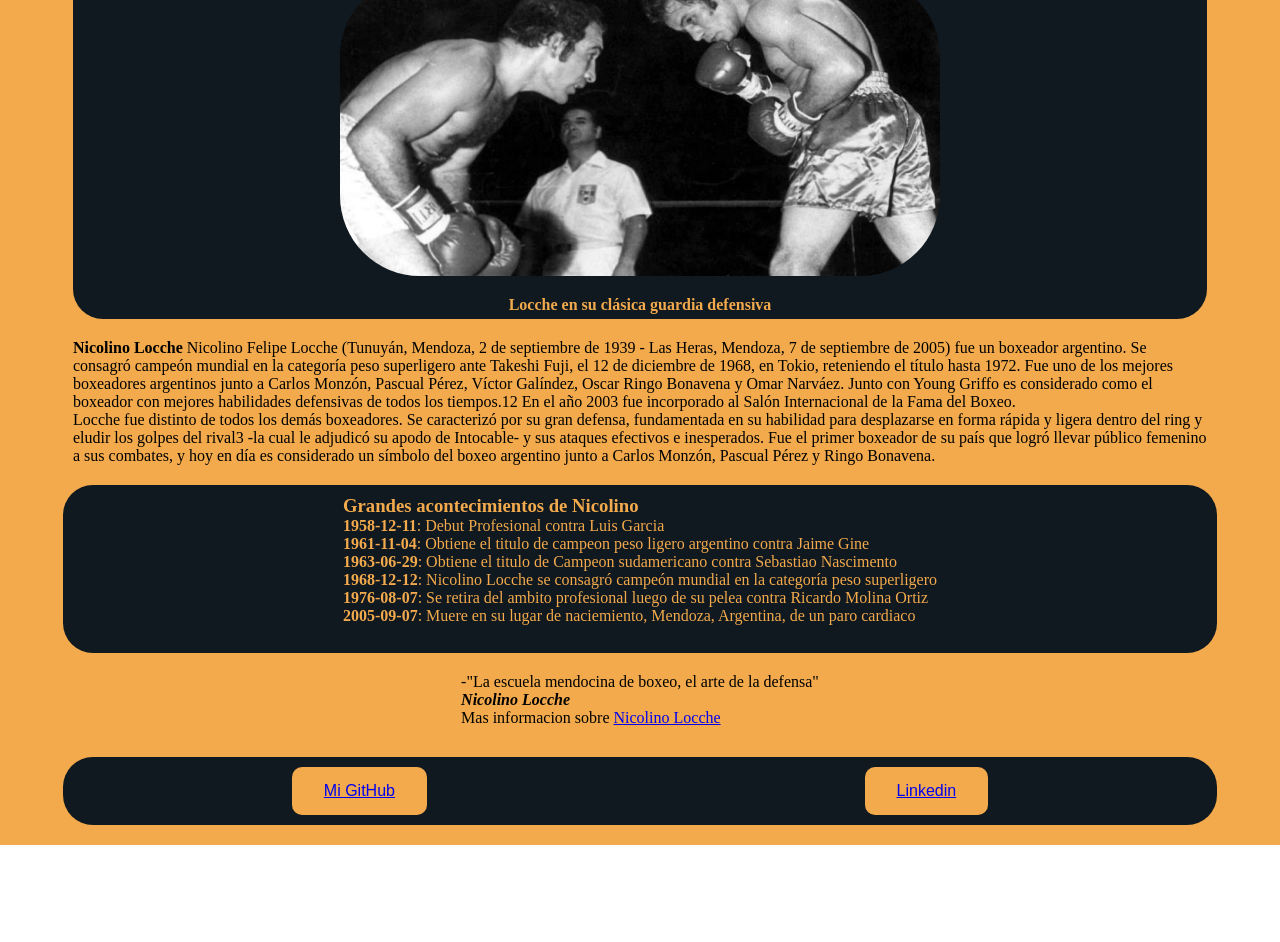
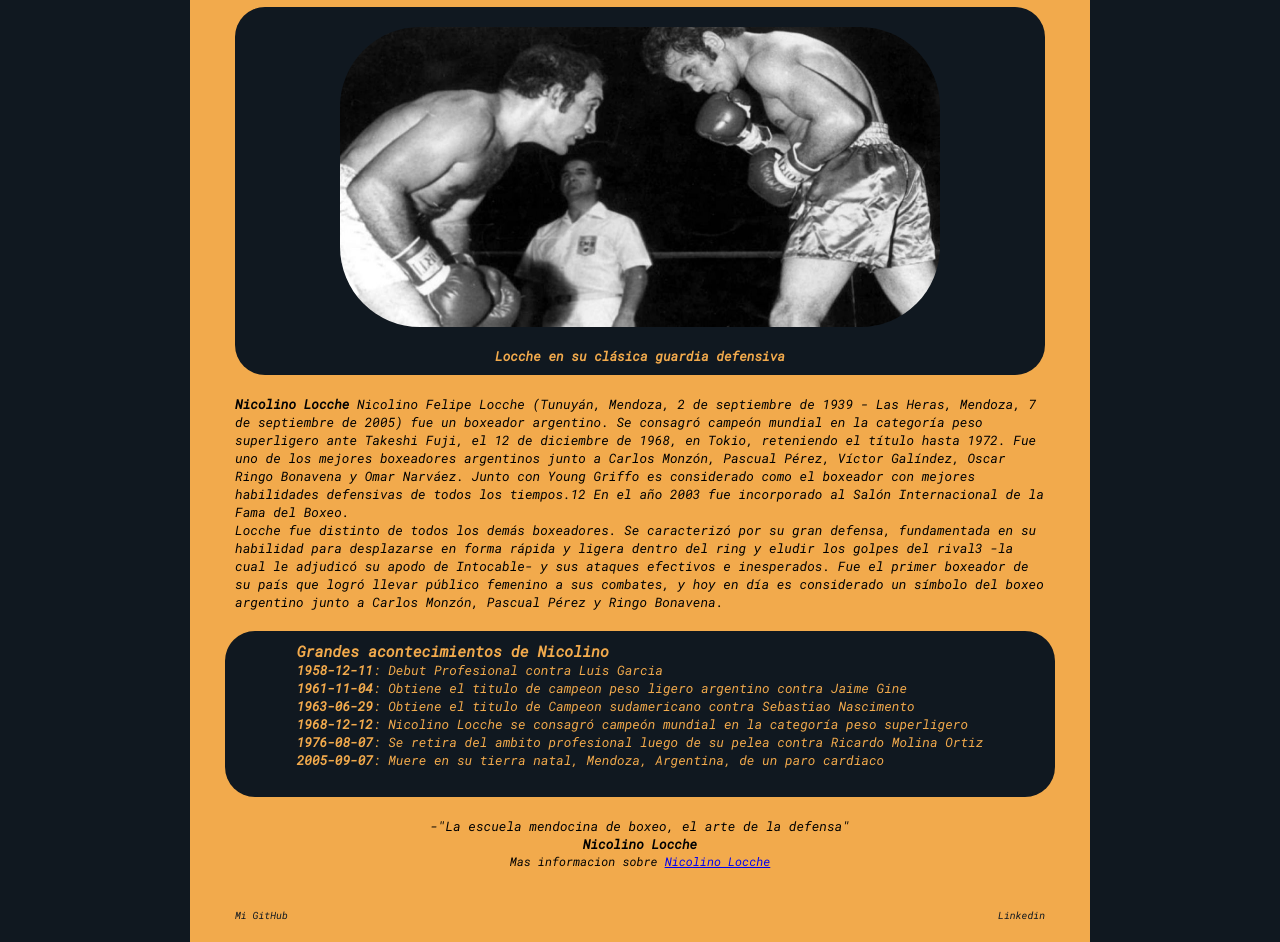
Before and after one commit to Trefu/Tribute-web, a plain HTML site: page index.html in a window 1280 px wide. Shown: the part 118-1060 px from the top of the page. Before the commit the page ends 963 px from the top, so only its background shows below. Drawn offline with Linux system fonts and the light colour scheme.

Commit message:
styles cambios
agregado background,fuente,ajustes de css

```diff
--- a/css/estilos.css
+++ b/css/estilos.css
@@ -9,13 +9,21 @@
 	display: flexbox;
 }
 
+
+body {
+	background-color: var(--color-oscuro);
+	font-family: 'Roboto Mono', monospace;
+	font-size: 13px;
+}
+
 .main-container {
 	display: flex;
 	flex-direction: column;
 	justify-content: center;
 	align-items: center;
+	width: 900px;
 	background-color: var(--color-claro);
-	padding: 10px;
+	margin: auto;
 
 }
 
@@ -27,14 +35,22 @@
 	flex-direction: column;
 	background-color: #101820ff;
 	width: 90%;
+
 	height: auto;
 	border-radius: 30px;
+}
+
+#img-caption {
+	margin-bottom: 10px;
 }
 
 header {
 	display: flex;
 	align-items: center;
 	flex-direction: column;
+	font-size: 14px;
+	margin: 10px;
+	padding: 20px;
 }
 
 
@@ -64,8 +80,17 @@ header {
 	display: flex;
 	flex-direction: column;
 	height: auto;
+	align-items: center;
 	padding: 10px;
 	margin: 10px;
+}
+
+.cita p {
+	font-size: 12px;
+}
+
+.cita blockquote {
+	font-size: 13px;
 }
 
 .lista {
@@ -78,49 +103,32 @@ header {
 	align-items: center;
 	border-radius: 30px;
 	padding: 10px;
+
 }
 
 .lista ul {
 	list-style: none;
-	font-size: 16px;
+	font-size: 13px;
 }
 
 footer {
 	display: flex;
 	flex-direction: row;
-	background-color: var(--color-oscuro);
 	color: var(--color-claro);
 	width: 90%;
 	height: auto;
-	justify-content: space-around;
+	justify-content: space-between;
 	margin: 10px 30px 10px 30px;
 	padding: 10px;
 	border-radius: 30px;
+}
+
+footer a {
+	color: var(--color-oscuro);
+	text-decoration: none;
 
 }
 
-
-
-
-.button {
-	background-color: var(--color-claro);
-	border: none;
-	color: white;
-	padding: 15px 32px;
-	text-decoration: none;
-	font-size: 16px;
-	cursor: pointer;
-	border-radius: 10px;
+span {
+	font-size: 10px;
 }
-
-
-
-@media screen and (max-width: 800px) {
-	.imgs {
-		max-width: 250px;
-	}
-
-	.button {
-		padding: 10px 18px;
-	}
-}
--- a/index.html
+++ b/index.html
@@ -7,7 +7,8 @@
   <title>Nicolino Locche</title>
   <meta name="Maradona" content="Diego_Maradona, memes_de_maradona, idolo_argentino" />
   <link rel="stylesheet" type="text/css" href="css/estilos.css">
-  <meta name="viewport" content="width=device-width, initial-scale=1.0">
+
+  <link href="https://fonts.googleapis.com/css2?family=Roboto+Mono:ital,wght@1,400&display=swap" rel="stylesheet">
 
 </head>
 
@@ -30,7 +31,6 @@
         Nicolino Felipe Locche (Tunuyán, Mendoza, 2 de septiembre de 1939 - Las Heras, Mendoza, 7 de septiembre de 2005)
         fue un boxeador argentino. Se consagró campeón mundial en la categoría peso superligero ante Takeshi Fuji, el 12
         de diciembre de 1968, en Tokio, reteniendo el título hasta 1972.
-
         Fue uno de los mejores boxeadores argentinos junto a Carlos Monzón, Pascual Pérez, Víctor Galíndez, Oscar Ringo
         Bonavena y Omar Narváez. Junto con Young Griffo es considerado como el boxeador con mejores habilidades
         defensivas
@@ -52,7 +52,7 @@
         <li><b>1963-06-29</b>: Obtiene el titulo de Campeon sudamericano contra Sebastiao Nascimento</li>
         <li><b>1968-12-12</b>: Nicolino Locche se consagró campeón mundial en la categoría peso superligero</li>
         <li><b>1976-08-07</b>: Se retira del ambito profesional luego de su pelea contra Ricardo Molina Ortiz</li>
-        <li><b>2005-09-07</b>: Muere en su lugar de naciemiento, Mendoza, Argentina, de un paro cardiaco</li>
+        <li><b>2005-09-07</b>: Muere en su tierra natal, Mendoza, Argentina, de un paro cardiaco</li>
         <br />
       </ul>
     </div>
@@ -66,11 +66,9 @@
 
       <footer>
 
-        <button id="redes" class="button"><a href="https://github.com/Trefu" target="_blank">Mi GitHub</a></button>
-
-
-        <button class="button"><a href="https://www.linkedin.com/in/lucas-leonel-lopez-59316a1b6/"
-            target="_blank">Linkedin</a></button>
+        <span><a href="https://github.com/Trefu" target="_blank">Mi GitHub</a></span>
+        <span><a href="https://www.linkedin.com/in/lucas-leonel-lopez-59316a1b6/"
+            target="_blank">Linkedin</a></span>
 
       </footer>
 
```
